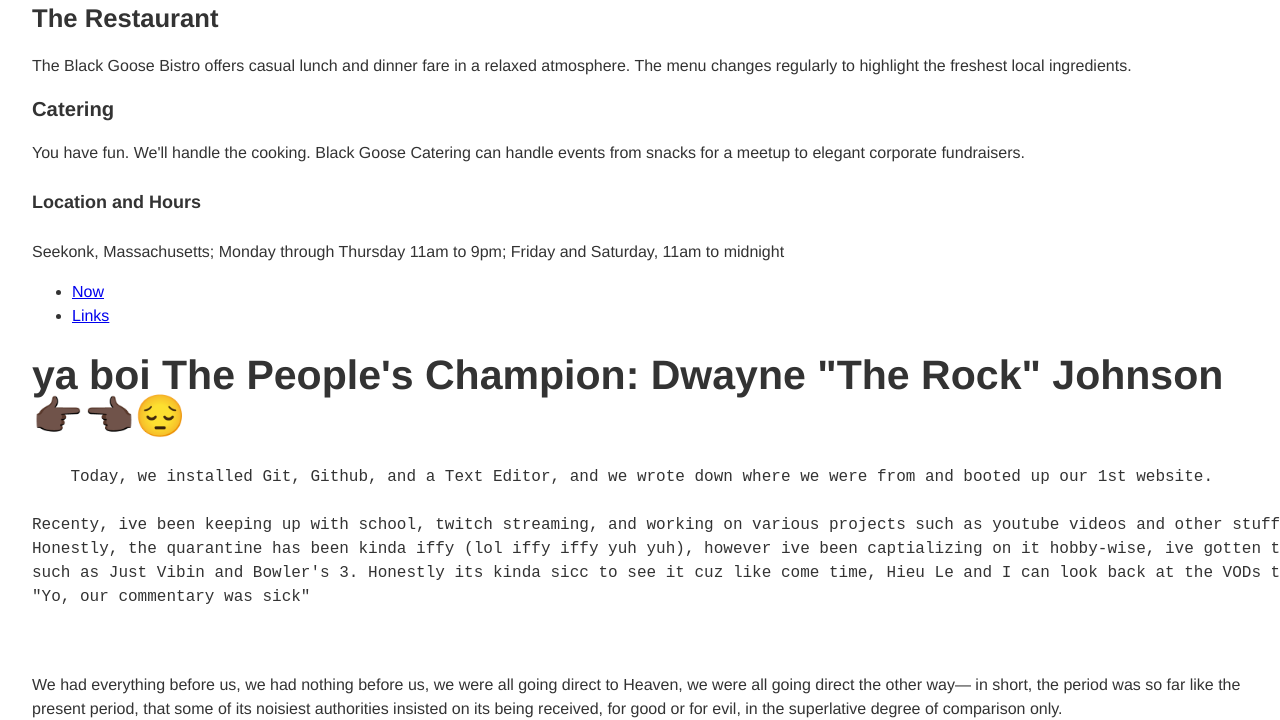
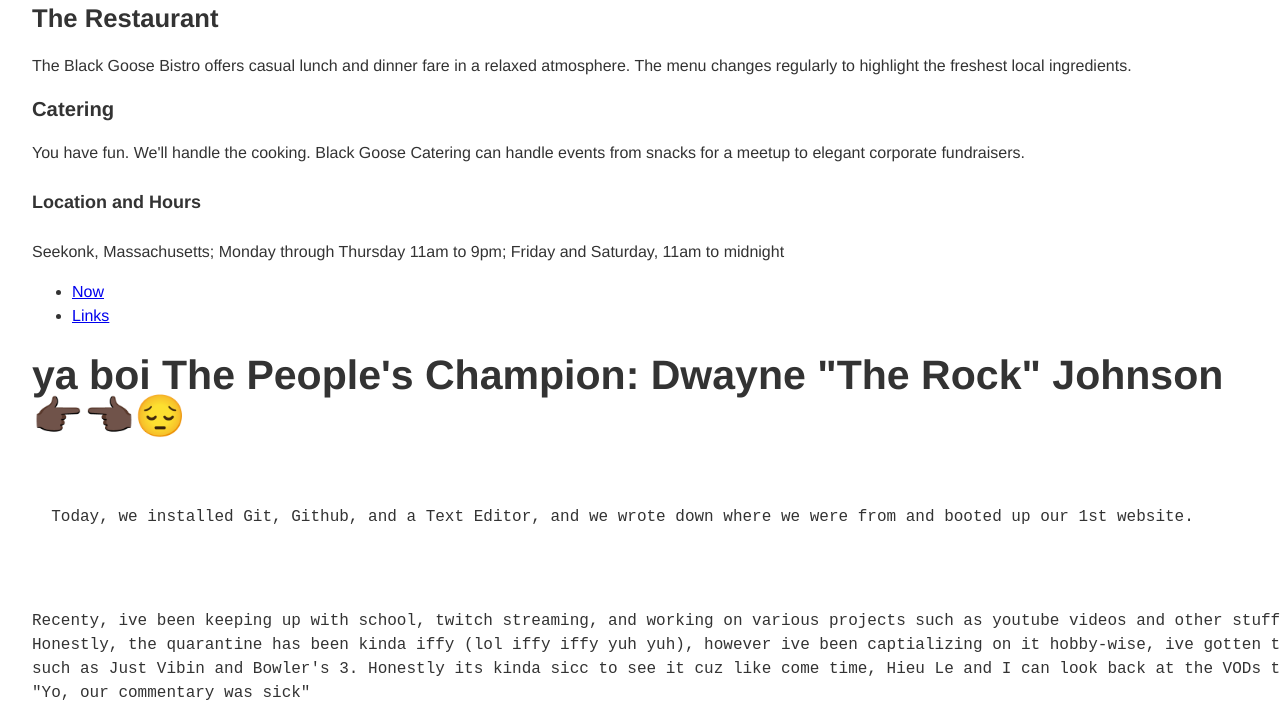
Before and after one commit to shirobby/shirobby.github.io, a plain HTML site: page index.html in a window 1280 px wide. Shown: the part 97-817 px from the top of the page. Drawn offline with Linux system fonts and the light colour scheme.

Commit message:
Update index.html

```diff
--- a/index.html
+++ b/index.html
@@ -38,12 +38,12 @@ Monday through Thursday 11am to 9pm; Friday and Saturday, 11am to midnight</p>
 
     <main>
   <pre>
-    Today, we installed Git, Github, and a Text Editor, and we wrote down where we were from and booted up our 1st website.
+  <p>  Today, we installed Git, Github, and a Text Editor, and we wrote down where we were from and booted up our 1st website.</p>
 
-Recenty, ive been keeping up with school, twitch streaming, and working on various projects such as youtube videos and other stuff.
+<p>Recenty, ive been keeping up with school, twitch streaming, and working on various projects such as youtube videos and other stuff.
 Honestly, the quarantine has been kinda iffy (lol iffy iffy yuh yuh), however ive been captializing on it hobby-wise, ive gotten to commentate hella ssf2 sets
 such as Just Vibin and Bowler's 3. Honestly its kinda sicc to see it cuz like come time, Hieu Le and I can look back at the VODs that we commentated on and be like
-"Yo, our commentary was sick"
+"Yo, our commentary was sick"</p>
 
   </pre>
         <p>We had everything before us, we had nothing before us, we were all going direct to Heaven, we were all going direct the other way— in short, the period was so far like the present period, that some of its noisiest authorities insisted on its being received, for good or for evil, in the superlative degree of comparison only. </p>
```
